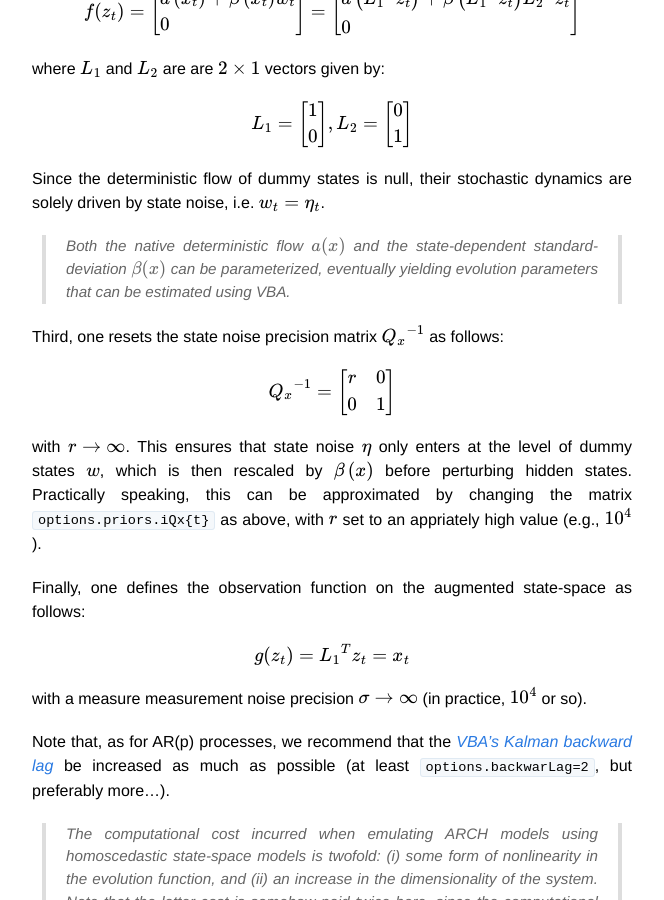
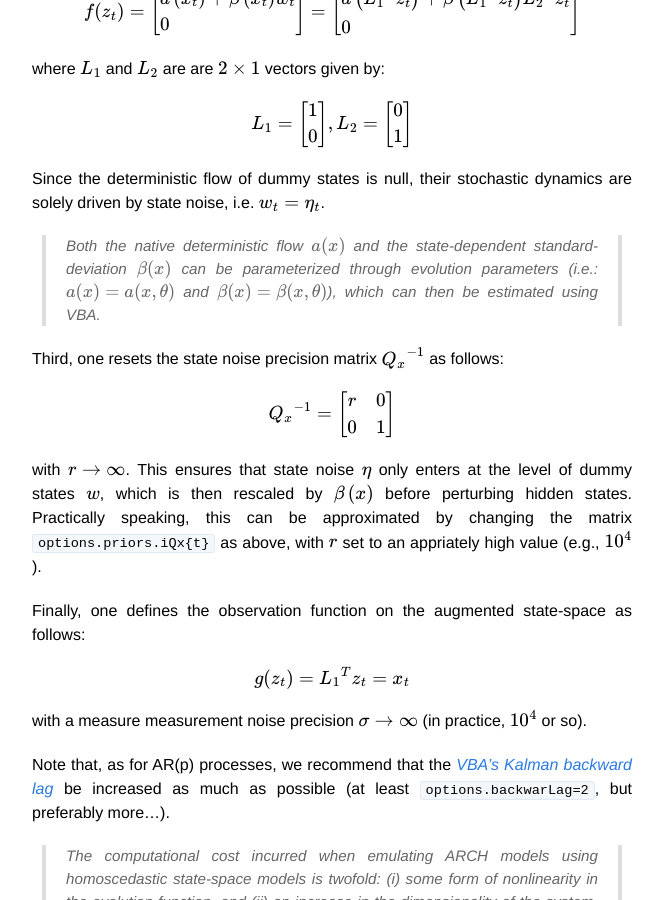
Before and after one commit to MBB-team/VBA-toolbox, a Jekyll site: the page built from _wiki/generativeModels.md, in a window 1280 px wide and 900 px high, scrolled down 4079 px. Shown: the whole window, without its empty margins (308-972 px from the left). Built offline with Jekyll 4.4.1, drawn with Linux system fonts in a browser that asks for light colours; nearby versions of some CDN libraries; formulas are drawn with MathJax 3.

Commit message:
Update generativeModels.md

```diff
--- a/_wiki/generativeModels.md
+++ b/_wiki/generativeModels.md
@@ -94,7 +94,7 @@ $$ L_1 = \left[\begin{array}{l} 1 \\ 0 \end{array}\right],L_2 = \left[\begin{arr
 
 Since the deterministic flow of dummy states is null, their stochastic dynamics are solely driven by state noise, i.e. $$w_t = \eta_t$$.
 
-> Both the native deterministic flow $$a(x)$$ and the state-dependent standard-deviation $$\beta(x)$$ can be parameterized, eventually yielding evolution parameters that can be estimated using VBA.
+> Both the native deterministic flow $$a(x)$$ and the state-dependent standard-deviation $$\beta(x)$$ can be parameterized through evolution parameters (i.e.: $$a(x)=a(x,\theta)$$ and $$\beta(x)=\beta(x,\theta)$$), which can then be estimated using VBA.
 
 Third, one resets the state noise precision matrix $${Q_x}^{-1}$$ as follows:
 
```
